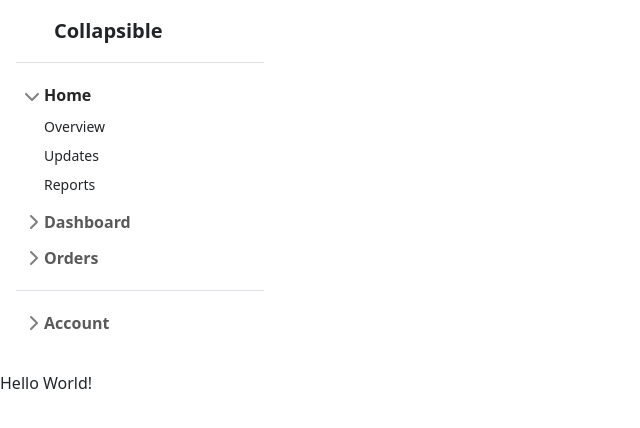
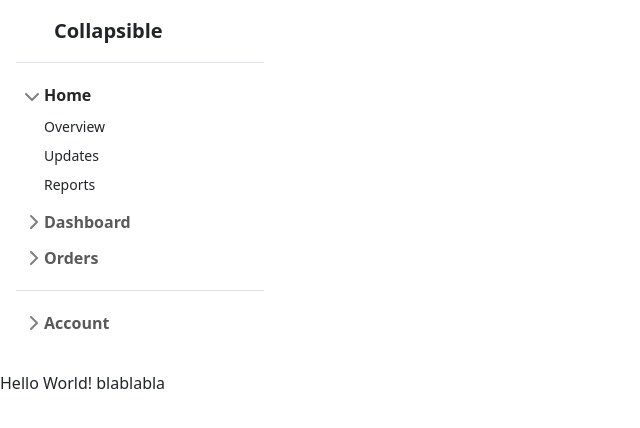
Before and after one commit to nikihub0/projectWeek2, a plain HTML site: page test.html in a window 1280 px wide. Shown: the full height of the page, 0-640 px from the left. Drawn offline with nearby package versions, Linux system fonts and the light colour scheme.

Commit message:
Any commit

```diff
--- a/test.html
+++ b/test.html
@@ -75,7 +75,7 @@
         </div>
     </div>
     <div id="content">
-        <p>Hello World!</p>
+        <p>Hello World! blablabla</p>
     </div>
     <script src="https://cdn.jsdelivr.net/npm/bootstrap@5.1.0/dist/js/bootstrap.bundle.min.js" integrity="sha384-U1DAWAznBHeqEIlVSCgzq+c9gqGAJn5c/t99JyeKa9xxaYpSvHU5awsuZVVFIhvj" crossorigin="anonymous"></script>
 
```
